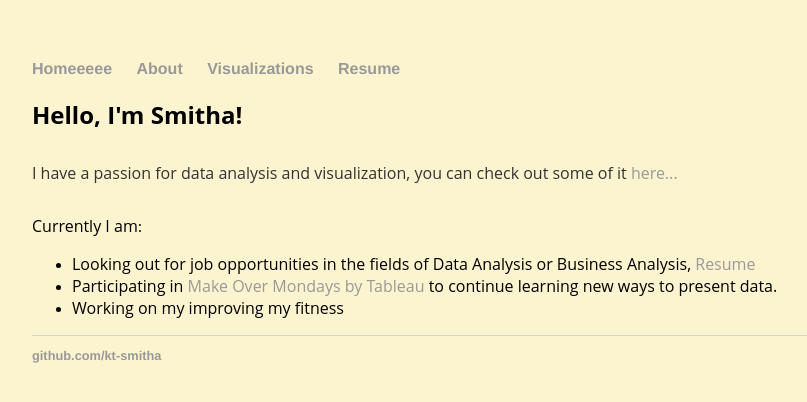
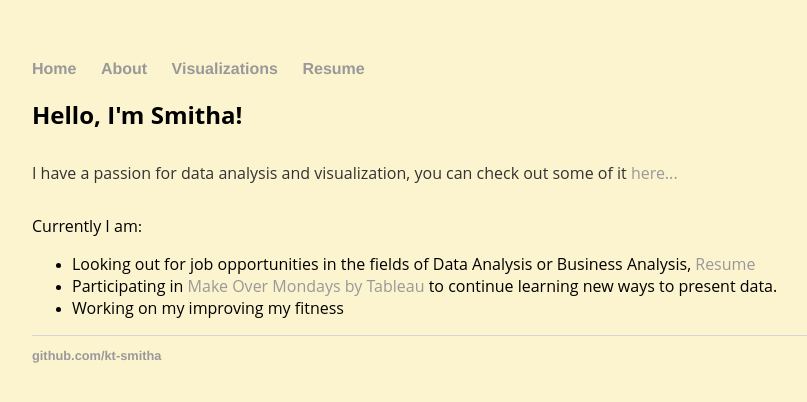
Before and after one commit to kt-smitha/kt-smitha.github.io, a Jekyll site: the page built from index.html, in a window 1280 px wide. Shown: the top 402 px of the page, without its empty margins (160-967 px from the left). Built offline with Jekyll 4.4.1, drawn with Linux system fonts in a browser that asks for light colours.

Commit message:
Update default.html

```diff
--- a/_layouts/default.html
+++ b/_layouts/default.html
@@ -8,7 +8,7 @@
 		<body>
 			<nav>
 	    		<ul>
-	        	<li><a href="/" color = #34495E>Homeeeee</a></li>
+	        	<li><a href="/" text = #34495E>Home</a></li>
 		       	<li><a href="/about">About</a></li>
 	            	<li><a href="/viz">Visualizations</a></li>
 	        	<li><a href="https://kt-smitha.github.io/resume/Smitha_K_Resume.pdf" target="_blank">Resume</a></li>
```
